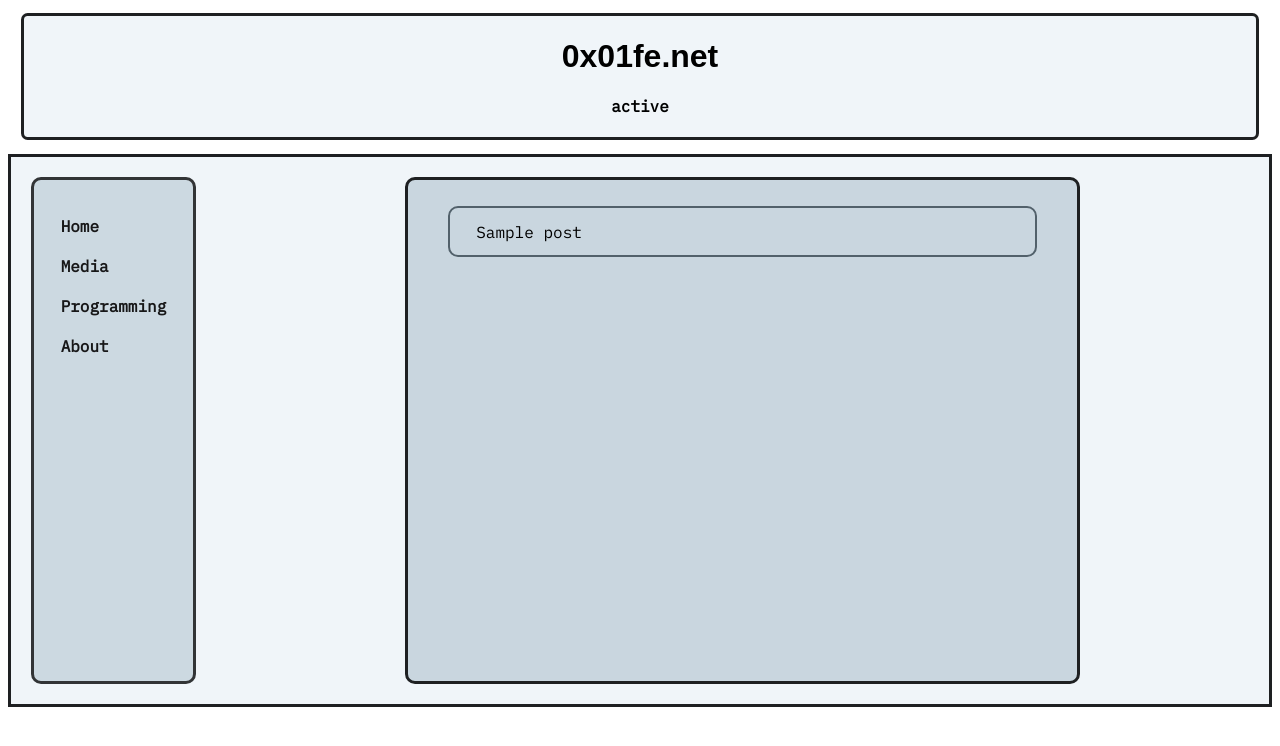
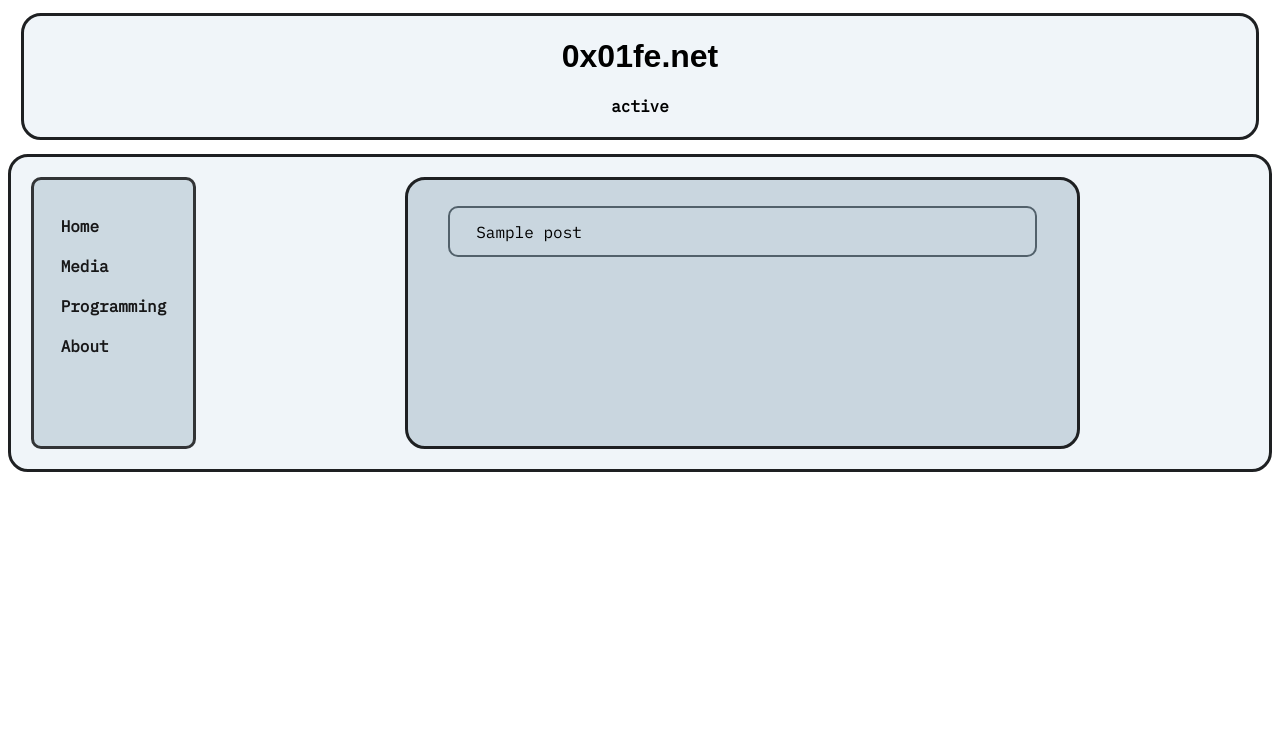
Before and after one commit to 0x01FE/My-Website, a Flask app: template app/templates/index.html in a window 1280 px wide. Shown: the top 746 px of the page. Run offline with Flask 2, Linux system fonts and the light colour scheme; the template is opened without the code that fills it: most values are stand-ins (such as "Sample title", 1, 10 or a date in 2020).

Commit message:
some refactors i think

```diff
--- a/app/static/index_style.css
+++ b/app/static/index_style.css
@@ -31,7 +31,7 @@ a:hover {
     border-style: solid;
     border-color: #1E2022;
     background-color: #F0F5F9;
-    border-radius: 5pt;
+    border-radius: 20px;
 }
 
 .header h1 {
@@ -51,14 +51,16 @@ a:hover {
     border-style: solid;
     border-color: #1E2022;
     background-color: #F0F5F9;
+    border-radius: 20px;
 }
 
 .sidebar {
     order: 1;
+    height: fit-content;
     float: left;
 
     padding: 20pt;
-    padding-bottom: 25%;
+    padding-bottom: 5em;
 
     margin: 15pt;
 
@@ -93,7 +95,7 @@ a:hover {
     margin-right: 15%;
 
     border-style: solid;
-    border-radius: 10px;
+    border-radius: 20px;
     border-color: #1E2022;
     background-color: #C9D6DF;
 }
```
Also changed, not shown: app/config.ini (added, +8 -0 lines), app/app.py (renamed from app/website.py).
